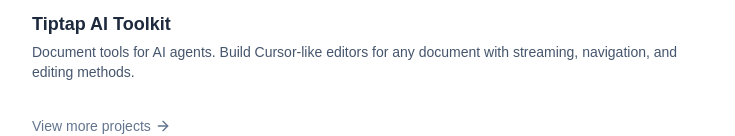
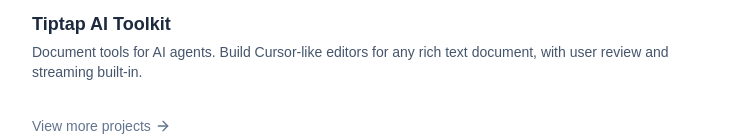
Before and after one commit to arnaugomez/portfolio-v5, a Next.js app: page / in a window 1280 px wide. Shown: the part 1797-1933 px from the top of the page, without its empty margins (0-735 px from the left). Built offline with nearby package versions, Linux system fonts and the light colour scheme.

Commit message:
fix: update project description for clarity and accuracy

```diff
--- a/src/common/components/Projects.tsx
+++ b/src/common/components/Projects.tsx
@@ -25,7 +25,7 @@
               </h3>
               <p className="text-sm text-slate-600 mt-1">
                 Document tools for AI agents. Build Cursor-like editors for any
-                document with streaming, navigation, and editing methods.
+                rich text document, with user review and streaming built-in.
               </p>
             </div>
           </a>
```
